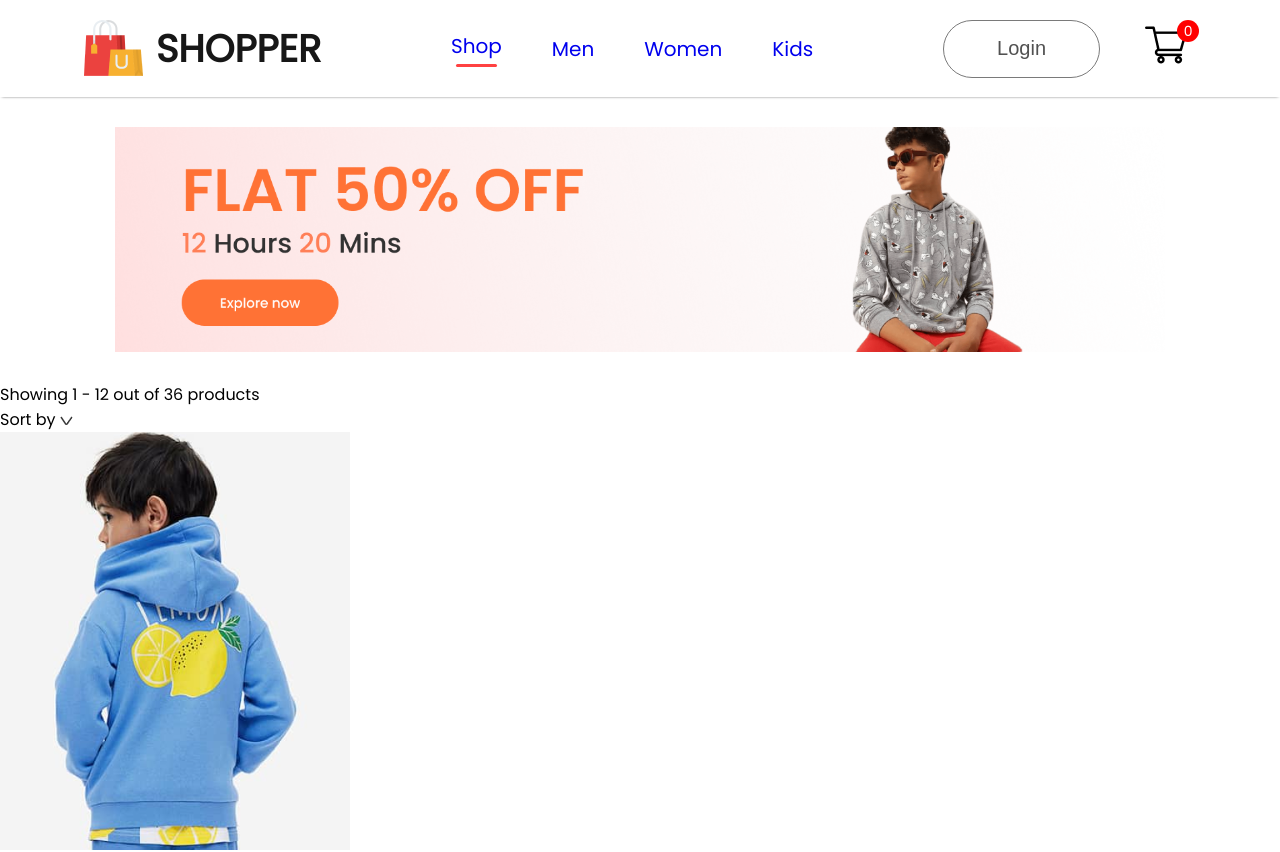
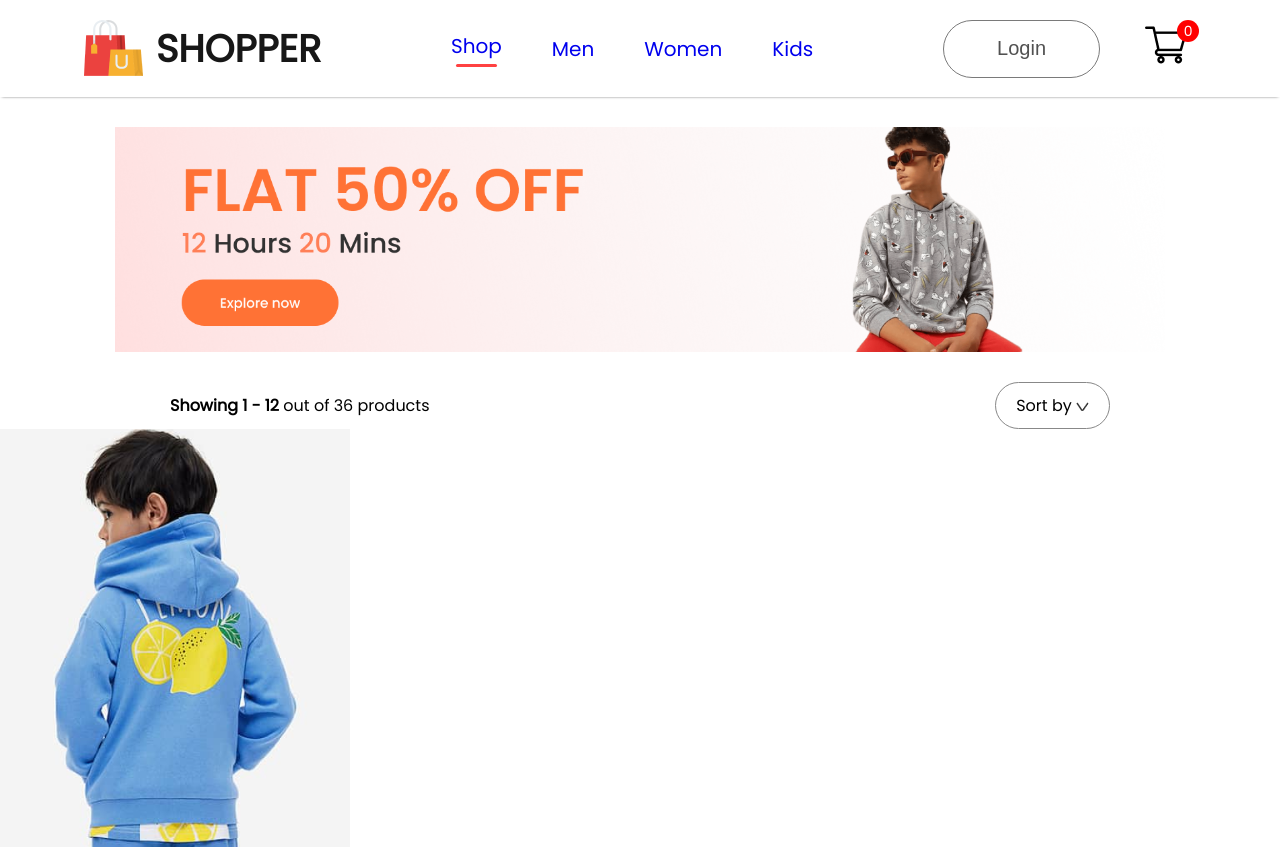
Before and after one commit to samdishjadhav9970/e-commerce_application, a React (Create React App) app: page /kids in a window 1280 px wide. Shown: the top 852 px of the page. Built offline with nearby package versions, Linux system fonts and the light colour scheme.

Commit message:
ShopCategory

```diff
--- a/src/Pages/CSS/ShopCategory.css
+++ b/src/Pages/CSS/ShopCategory.css
@@ -3,3 +3,24 @@
     margin: 30px auto;
     width: 82%;
 }
+
+.shopcategory-indexSort{
+    display: flex;
+    margin: 0px 170px;
+    justify-content: space-between;
+    align-items: center;
+}
+
+.shopcategory-sort{
+    padding: 10px 20px;
+    border-radius: 40px;
+    border: 1px solid #888;
+}
+
+.shopcategory-indexSort p span{
+    font-weight: 600;
+}
+
+.shopcategory-products{
+
+}
```
